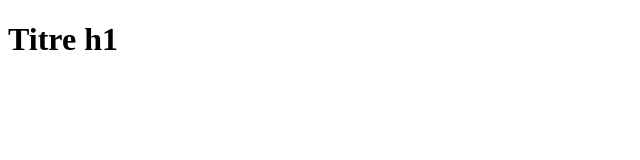
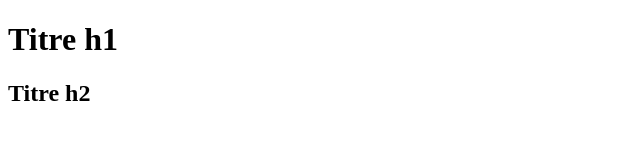
Before and after one commit to arnaud-blanc/helloWorld, a plain HTML site: page index.html in a window 1280 px wide. Shown: the whole page, without its empty margins (0-640 px from the left). Drawn offline with Linux system fonts and the light colour scheme.

Commit message:
Nouveau titre h2

```diff
--- a/index.html
+++ b/index.html
@@ -8,5 +8,6 @@
 </head>
 <body>
     <h1>Titre h1</h1>
+    <h2>Titre h2</h2>
 </body>
 </html>
```
